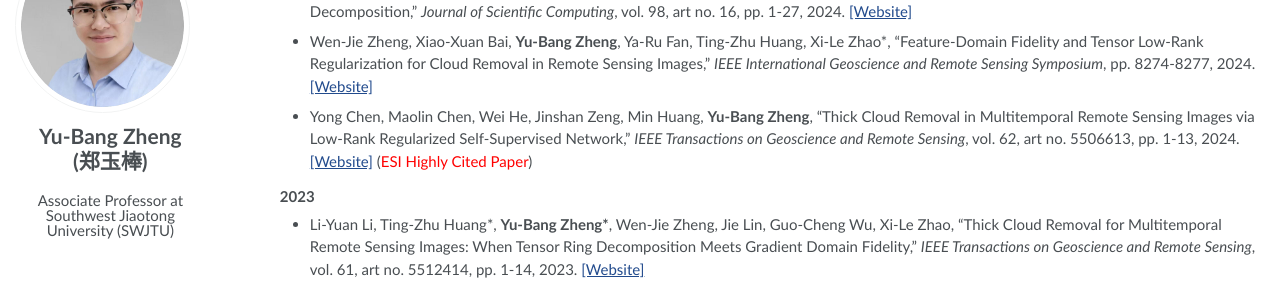
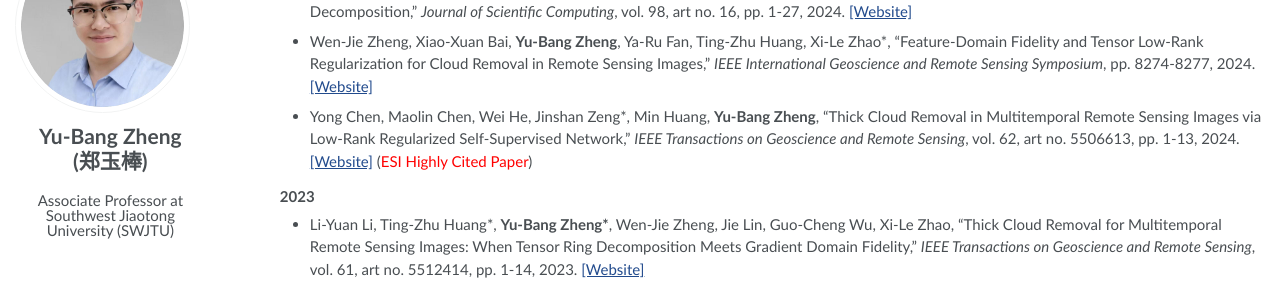
Before and after one commit to YuBangZheng/yubangzheng.github.io, a Jekyll site: the page built from pages/publications.md, in a window 1280 px wide and 900 px high, scrolled down 1657 px. Shown: the part 153-444 px from the top of the window. Built offline with Jekyll 4.4.1, drawn with Linux system fonts in a browser that asks for light colours.

Commit message:
Update publications.md

```diff
--- a/pages/publications.md
+++ b/pages/publications.md
@@ -73,7 +73,7 @@ author_profile: true
 
 - Wen-Jie Zheng, Xiao-Xuan Bai, **Yu-Bang Zheng**, Ya-Ru Fan, Ting-Zhu Huang, Xi-Le Zhao\*, “Feature-Domain Fidelity and Tensor Low-Rank Regularization for Cloud Removal in Remote Sensing Images,” _IEEE International Geoscience and Remote Sensing Symposium_, pp. 8274-8277, 2024. [[Website]](https://ieeexplore.ieee.org/document/10641683)
 
-- Yong Chen, Maolin Chen, Wei He, Jinshan Zeng, Min Huang, **Yu-Bang Zheng**, “Thick Cloud Removal in Multitemporal Remote Sensing Images via Low-Rank Regularized Self-Supervised Network,” _IEEE Transactions on Geoscience and Remote Sensing_, vol. 62, art no. 5506613, pp. 1-13, 2024. [[Website]](https://ieeexplore.ieee.org/document/10414167) (<span style="color:red">ESI Highly Cited Paper</span>)
+- Yong Chen, Maolin Chen, Wei He, Jinshan Zeng\*, Min Huang, **Yu-Bang Zheng**, “Thick Cloud Removal in Multitemporal Remote Sensing Images via Low-Rank Regularized Self-Supervised Network,” _IEEE Transactions on Geoscience and Remote Sensing_, vol. 62, art no. 5506613, pp. 1-13, 2024. [[Website]](https://ieeexplore.ieee.org/document/10414167) (<span style="color:red">ESI Highly Cited Paper</span>)
 
 ### 2023
 
```
